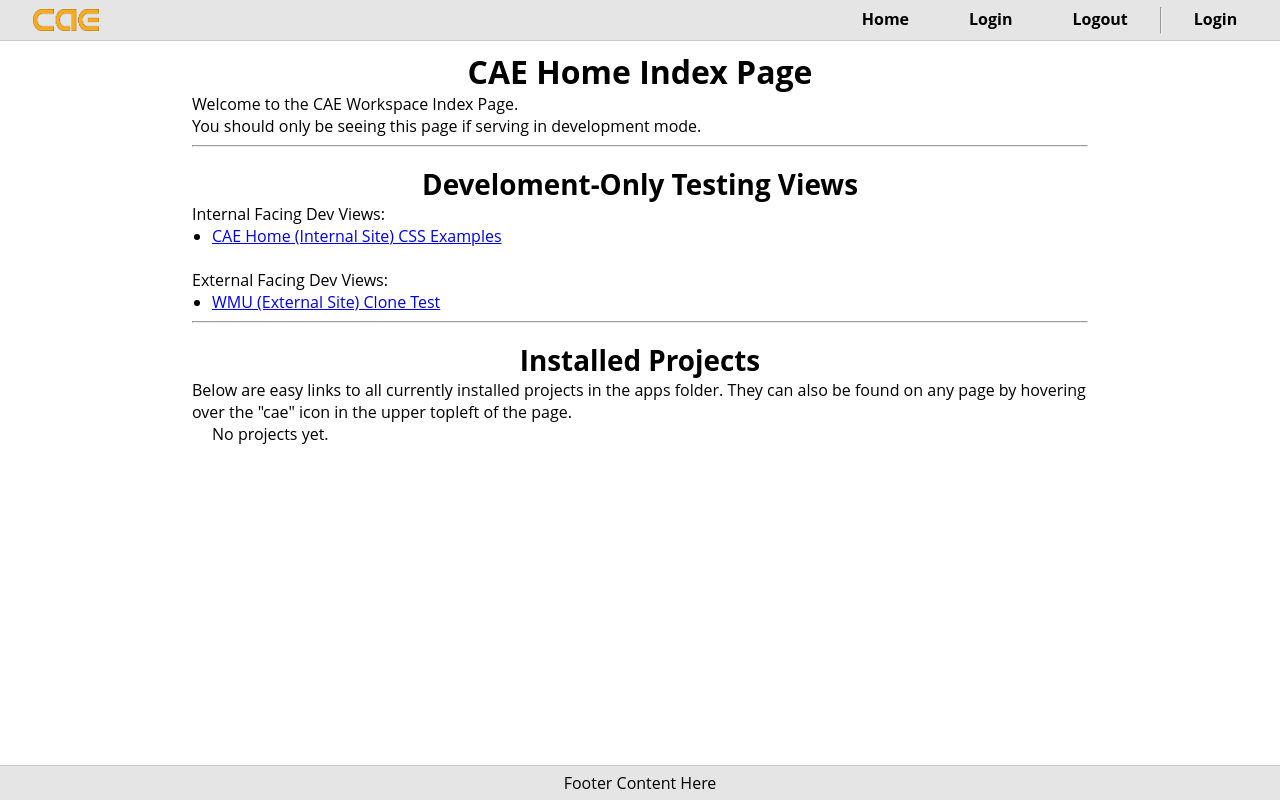
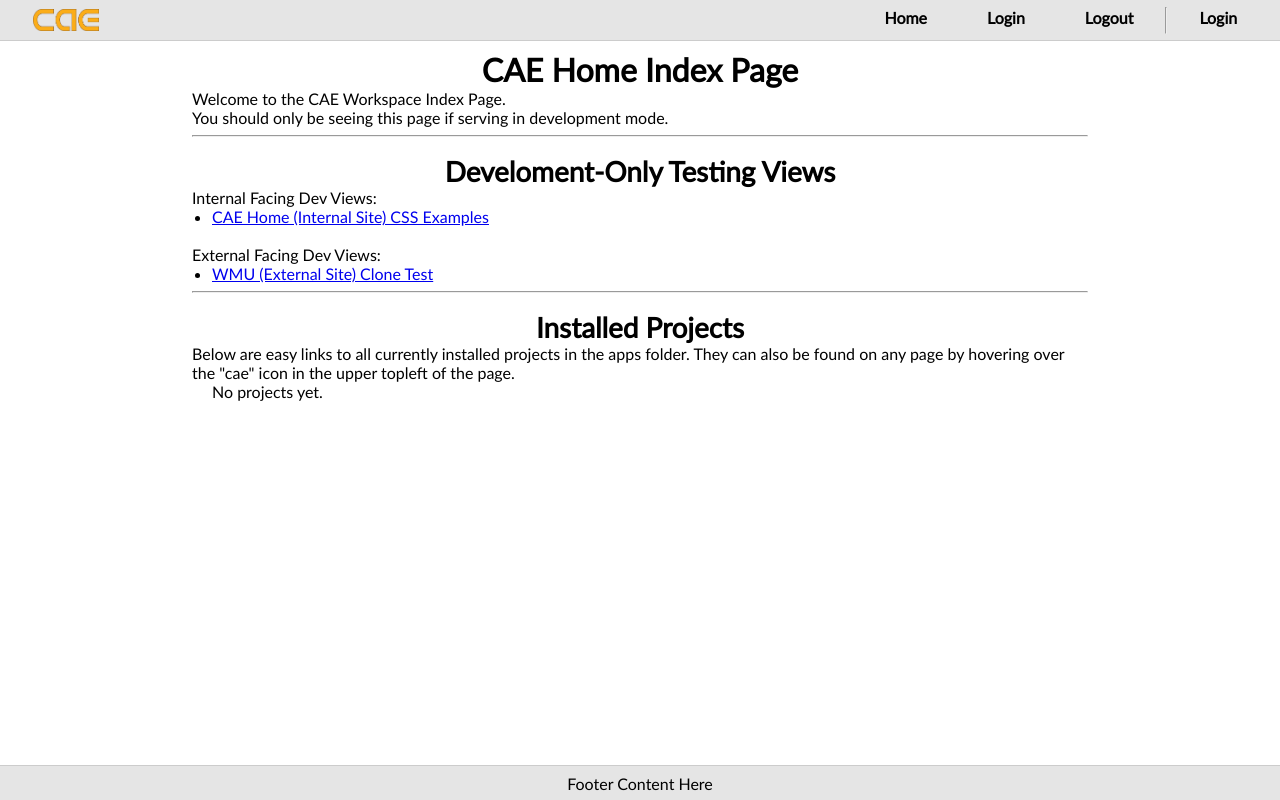
Before and after one commit to jsziede/CAE_Workspace, a Django app: template cae_home/templates/cae_home/index.html in a window 1280 px wide. Run offline with Django 3.2, Linux system fonts and the light colour scheme; the template is opened without the code that fills it, so the values that code supplies are empty; some libraries are stand-ins or nearby versions; some web fonts are replaced.

Commit message:
Correct "missing" font styles in dev mode

```diff
--- a/cae_home/templates/cae_home/base.html
+++ b/cae_home/templates/cae_home/base.html
@@ -20,12 +20,12 @@
 
       {% block base_fonts %}
         {% if site_debug %}
-          <link media="screen" href="{% static 'third_party/fonts/font_family_lato' %}" rel="stylesheet" type="text/css">
-          <link media="screen" href="{% static 'third_party/fonts/font_family_open_sans' %}" rel="stylesheet" type="text/css">
-          <link media="screen" href="{% static 'third_party/fonts/font_family_source_sans_pro' %}" rel="stylesheet" type="text/css">
+          <link media="screen" href="{% static 'third_party/fonts/font_family_lato.css' %}" rel="stylesheet" type="text/css">
+          <link media="screen" href="{% static 'third_party/fonts/font_family_open_sans.css' %}" rel="stylesheet" type="text/css">
+          <link media="screen" href="{% static 'third_party/fonts/font_family_source_sans_pro.css' %}" rel="stylesheet" type="text/css">
 
-          <link media="print" href="{% static 'third_party/fonts/font_family_lora' %}" rel="stylesheet" type="text/css">
-          <link media="print" href="{% static 'third_party/fonts/font_family_pt_serif' %}" rel="stylesheet" type="text/css">
+          <link media="print" href="{% static 'third_party/fonts/font_family_lora.css' %}" rel="stylesheet" type="text/css">
+          <link media="print" href="{% static 'third_party/fonts/font_family_pt_serif.css' %}" rel="stylesheet" type="text/css">
         {% else %}
           <link media="screen" href="https://fonts.googleapis.com/css?family=Lato" rel="stylesheet" type="text/css">
           <link media="screen" href="https://fonts.googleapis.com/css?family=Open+Sans" rel="stylesheet" type="text/css">
```
